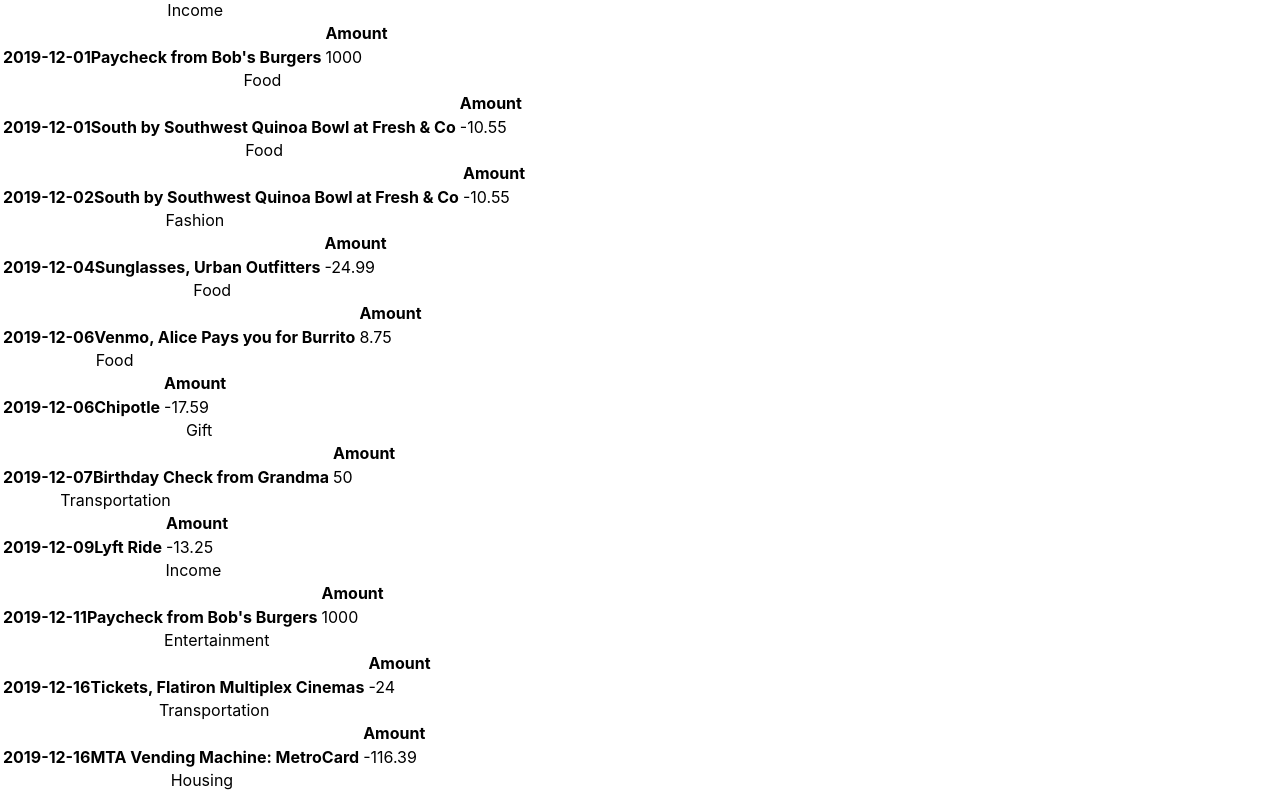
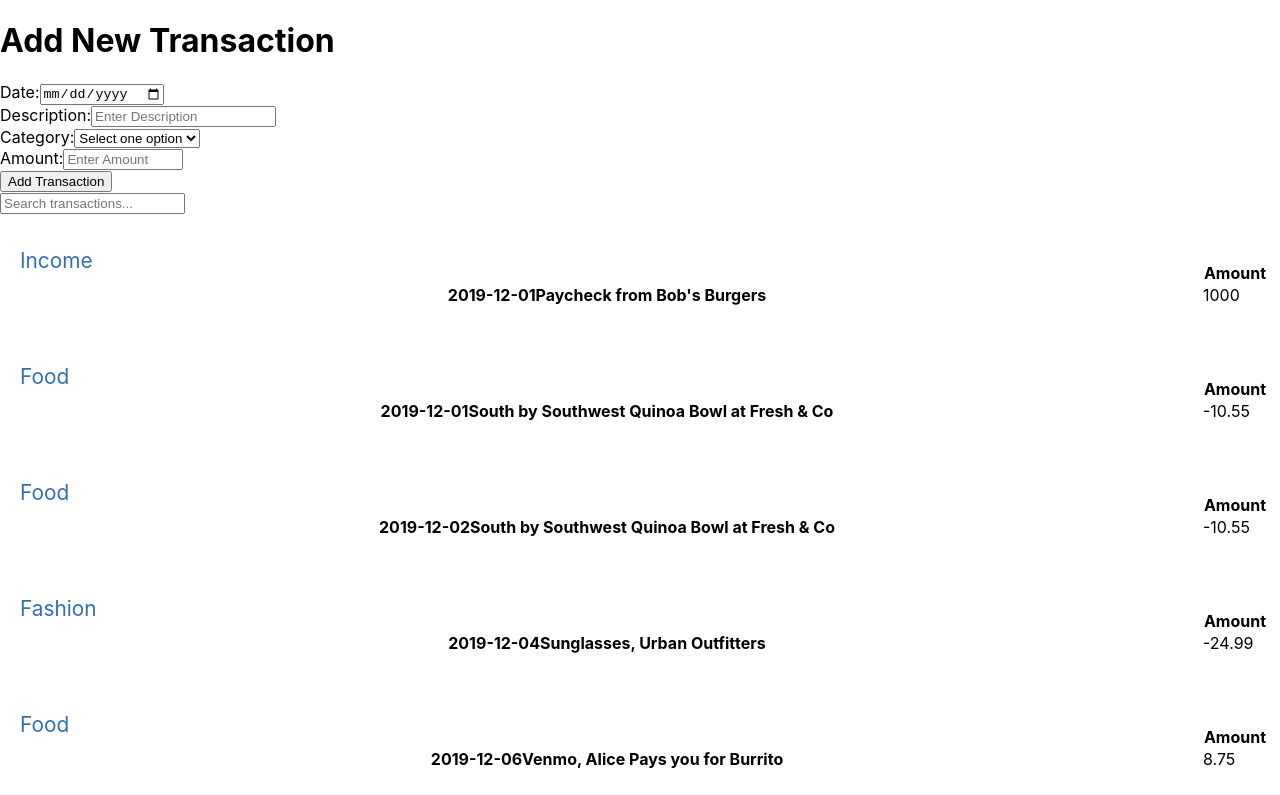
Before and after one commit to Nathan-Mwai/Bank-of-flatiron, a React (Create React App) app in the folder bank/: page / in a window 1280 px wide. Shown: the top 795 px of the page. Built offline with nearby package versions, Linux system fonts and the light colour scheme; data requests are answered from the project's data file.

Commit message:
Fully funtioning without styles

```diff
--- a/bank/src/App.css
+++ b/bank/src/App.css
@@ -36,3 +36,35 @@
     transform: rotate(360deg);
   }
 }
+
+#table-wrap {
+  padding: 0 0.75rem 1.5rem 0.75rem;
+}
+
+
+table {
+  border-collapse: collapse;
+  border: 0;
+  width: 100%;
+  position: relative;
+  margin-top: 3rem;
+}
+
+table caption {
+  color: #356eaf;
+  font-size: 1.3em;
+  font-weight: normal;
+  position: absolute;
+  margin-top: -2.25rem;
+  margin-left: 0.5rem;
+}
+
+tbody td {
+  width: 100vw;
+  max-width: 4rem;
+  min-width: 4rem;
+}
+
+tbody th {
+  width: calc(100% - 12rem);
+}
--- a/bank/src/Components/AddTrans.jsx
+++ b/bank/src/Components/AddTrans.jsx
@@ -2,9 +2,7 @@
 // import { useNavigate } from "react-router-dom";
 
 const AddTrans = ({ transactions, setTransactions }) => {
-  // Add a useNavigate that can change  when an update is made
-
-//   const nav = useNavigate();
+    // const navigate = useNavigate();
 
     const [formData, setFormData] = useState({
         date: "",
@@ -14,20 +12,17 @@
     });
 
     const handleAdd = (e) => {
-    const description = e.target.description;
-    const value = e.target.value;
+        const { name, value } = e.target;
 
-    // calling setFormData updates the value of the formData which is what is inside the the curly braces in the useState
         setFormData({
             ...formData,
-      [description]: value,
+            [name]: value,
         });
     };
 
     const handleSubmit = (e) => {
         e.preventDefault();
 
-    //Remember to update the URL
         fetch("http://localhost:3000/transactions", {
             method: "POST",
             headers: {
@@ -37,78 +32,82 @@
             body: JSON.stringify(formData),
         })
             .then((res) => res.json())
-      .then((transaction) => setTransactions([transaction, ...transactions]))
-      .catch((err) => console.log(err));
-
+            .then((transaction) => {
+                setTransactions([transaction, ...transactions]);
                 setFormData({
                     date: "",
                     description: "",
                     category: "",
                     amount: "",
                 });
+                // navigate("/"); // Redirect after successful submission
+            })
+            .catch((err) => console.log(err));
+    };
 
-    // nav("/");
-    // I'll call navigate from here
-  };
     return (
         <div className="form-holder">
-      {/* When someone wants to add a transaction they should do it from here */}
-      <>
             <h1>Add New Transaction</h1>
-      </>
             <form onSubmit={handleSubmit}>
-        <>
+                <div>
+                    <label htmlFor="date">Date:</label>
                     <input
                         type="date"
                         name="date"
+                        id="date"
                         placeholder="Enter Date"
                         value={formData.date}
                         required
                         onChange={handleAdd}
                     />
-        </>
-        <>
+                </div>
+                <div>
+                    <label htmlFor="description">Description:</label>
                     <input
                         type="text"
                         name="description"
-            placeholder="Enter description"
+                        id="description"
+                        placeholder="Enter Description"
                         value={formData.description}
                         required
                         onChange={handleAdd}
                     />
-        </>
-        <>
-          {/* This is for the categories */}
-          <select name="category" id="category" onChange={handleAdd} value={formData.category}>
-            {/* Update select */}
-            <option>Select one option</option>
-            <option value="food">
-                Food
-            </option>
-            <option value="Gift">Gift</option>
+                </div>
+                <div>
+                    <label htmlFor="category">Category:</label>
+                    <select
+                        name="category"
+                        id="category"
+                        onChange={handleAdd}
+                        value={formData.category}
+                    >
+                        <option value="">Select one option</option>
+                        <option value="food">Food</option>
+                        <option value="gift">Gift</option>
                         <option value="income">Income</option>
                         <option value="fashion">Fashion</option>
                         <option value="transportation">Transportation</option>
                         <option value="entertainment">Entertainment</option>
                         <option value="housing">Housing</option>
                     </select>
-        </>
-        <>
+                </div>
+                <div>
+                    <label htmlFor="amount">Amount:</label>
                     <input
                         type="number"
-            min={0.0}
-            max={9999999999}
-            name="date"
+                        name="amount"
+                        id="amount"
+                        min="0"
+                        max="9999999999"
                         placeholder="Enter Amount"
                         value={formData.amount}
                         onChange={handleAdd}
                     />
-        </>
-        <>
-          <input type="submit" />
-        </>
+                </div>
+                <div>
+                    <input type="submit" value="Add Transaction" />
+                </div>
             </form>
-      {/* If I have time I should be able to add an update button  */}
         </div>
     );
 };
--- a/bank/src/Components/Home.jsx
+++ b/bank/src/Components/Home.jsx
@@ -1,25 +1,42 @@
-import React, { useEffect, useState } from 'react'
-import AddTrans from './AddTrans'
-import TransDetails from './TransDetails'
+import React, { useEffect, useState } from 'react';
+import AddTrans from './AddTrans';
+import TransDetails from './TransDetails';
 
 const Home = () => {
-    const [transactions, setTransactions] = useState([])
+    const [transactions, setTransactions] = useState([]);
+    const [searchTerm, setSearchTerm] = useState("");
 
     useEffect(() => {
         fetch("http://localhost:3000/transactions")
             .then(res => res.json())
             .then(transactions => setTransactions(transactions))
-      .catch(err => console.log(err))
-  }, [])
+            .catch(err => console.log(err));
+    }, []);
 
+    const handleSearch = (event) => {
+        setSearchTerm(event.target.value);
+    };
 
-    const disTrans = transactions.map(transaction => <TransDetails key={transaction.id} transaction={transaction} setTransactions={setTransactions}/>)
+    const filteringTransactions = transactions.filter(transaction =>
+        transaction.description.toLowerCase().includes(searchTerm.toLowerCase())
+    );
+
+    const disTrans = filteringTransactions.map(transaction => (
+        <TransDetails key={transaction.id} transaction={transaction} setTransactions={setTransactions} />
+    ));
+
     return (
         <div>
+            <AddTrans />
+            <input
+                type="text"
+                placeholder="Search transactions..."
+                value={searchTerm}
+                onChange={handleSearch}
+            />
             {disTrans}
-        <AddTrans/>
         </div>
-  )
-}
+    );
+};
 
-export default Home
+export default Home;
--- a/bank/src/Components/TransDetails.jsx
+++ b/bank/src/Components/TransDetails.jsx
@@ -2,7 +2,7 @@
 
 const TransDetails = ({transaction}) => {
   return (
-    <div>
+    <div id='table-wrap'>
         <table>
             <caption>{transaction.category}</caption>
             <thead>
--- a/bank/src/db.json
+++ b/bank/src/db.json
@@ -1,88 +1,102 @@
 {
   "transactions": [
     {
-        "id": 1,
+      "id": "1",
       "date": "2019-12-01",
       "description": "Paycheck from Bob's Burgers",
       "category": "Income",
       "amount": 1000
     },
     {
-        "id": 2,
+      "id": "2",
       "date": "2019-12-01",
       "description": "South by Southwest Quinoa Bowl at Fresh & Co",
       "category": "Food",
       "amount": -10.55
     },
     {
-        "id": 3,
+      "id": "3",
       "date": "2019-12-02",
       "description": "South by Southwest Quinoa Bowl at Fresh & Co",
       "category": "Food",
       "amount": -10.55
     },
     {
-        "id": 4,
+      "id": "4",
       "date": "2019-12-04",
       "description": "Sunglasses, Urban Outfitters",
       "category": "Fashion",
       "amount": -24.99
     },
     {
-        "id": 5,
+      "id": "5",
       "date": "2019-12-06",
       "description": "Venmo, Alice Pays you for Burrito",
       "category": "Food",
       "amount": 8.75
     },
     {
-        "id": 6,
+      "id": "6",
       "date": "2019-12-06",
       "description": "Chipotle",
       "category": "Food",
       "amount": -17.59
     },
     {
-        "id": 7,
+      "id": "7",
       "date": "2019-12-07",
       "description": "Birthday Check from Grandma",
       "category": "Gift",
       "amount": 50
     },
     {
-        "id": 8,
+      "id": "8",
       "date": "2019-12-09",
       "description": "Lyft Ride",
       "category": "Transportation",
       "amount": -13.25
     },
     {
-        "id": 9,
+      "id": "9",
       "date": "2019-12-11",
       "description": "Paycheck from Bob's Burgers",
       "category": "Income",
       "amount": 1000
     },
     {
-        "id": 10,
+      "id": "10",
       "date": "2019-12-16",
       "description": "Tickets, Flatiron Multiplex Cinemas",
       "category": "Entertainment",
       "amount": -24
     },
     {
-        "id": 11,
+      "id": "11",
       "date": "2019-12-16",
       "description": "MTA Vending Machine: MetroCard",
       "category": "Transportation",
       "amount": -116.39
     },
     {
-        "id": 12,
+      "id": "12",
       "date": "2019-12-17",
       "description": "Venmo, Pay Roommate for Rent",
       "category": "Housing",
       "amount": -975
+    },
+    {
+      "id": "6a67",
+      "date": "2024-08-05",
+      "description": "None",
+      "category": "fashion",
+      "amount": "20000"
+    },
+    {
+      "id": "27ec",
+      "date": "2024-08-05",
+      "description": "None",
+      "category": "fashion",
+      "amount": "20000"
     }
   ]
 }
```
Lines whose indentation alone changed are shown as unchanged.
